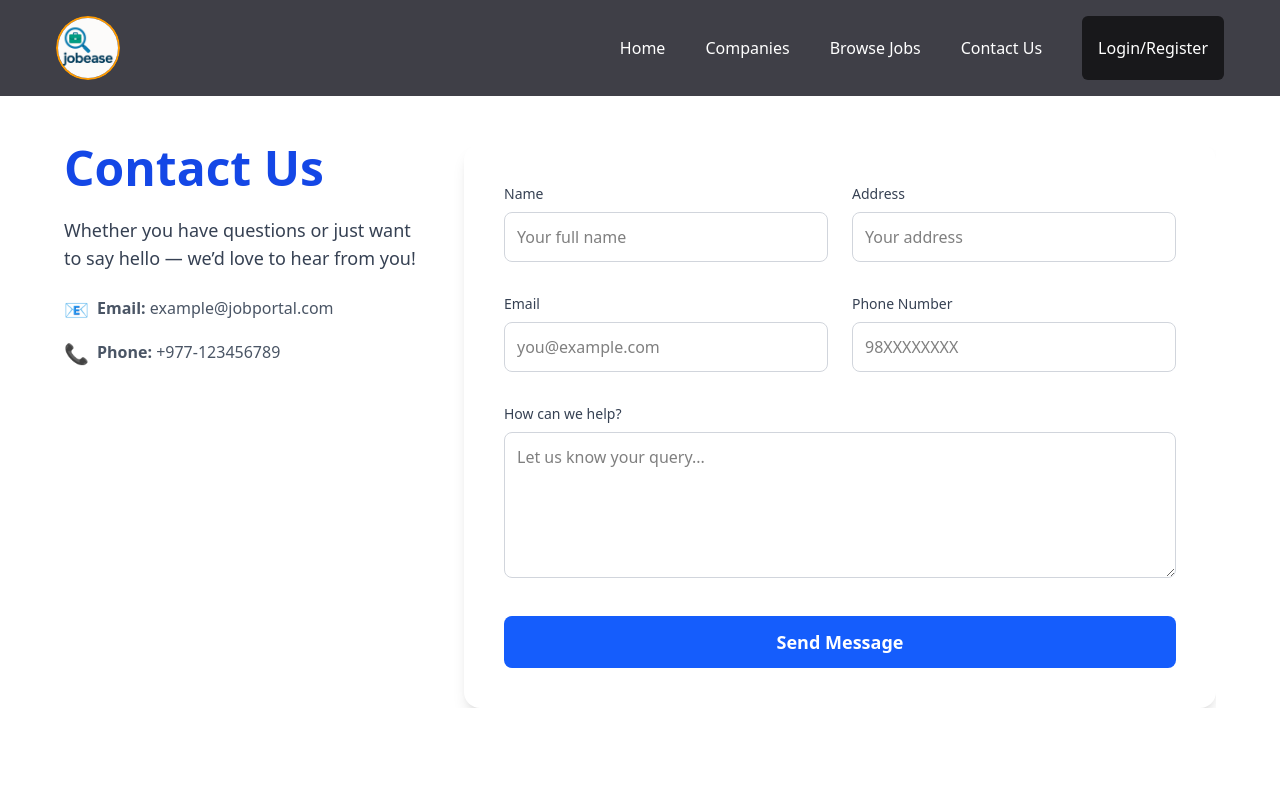
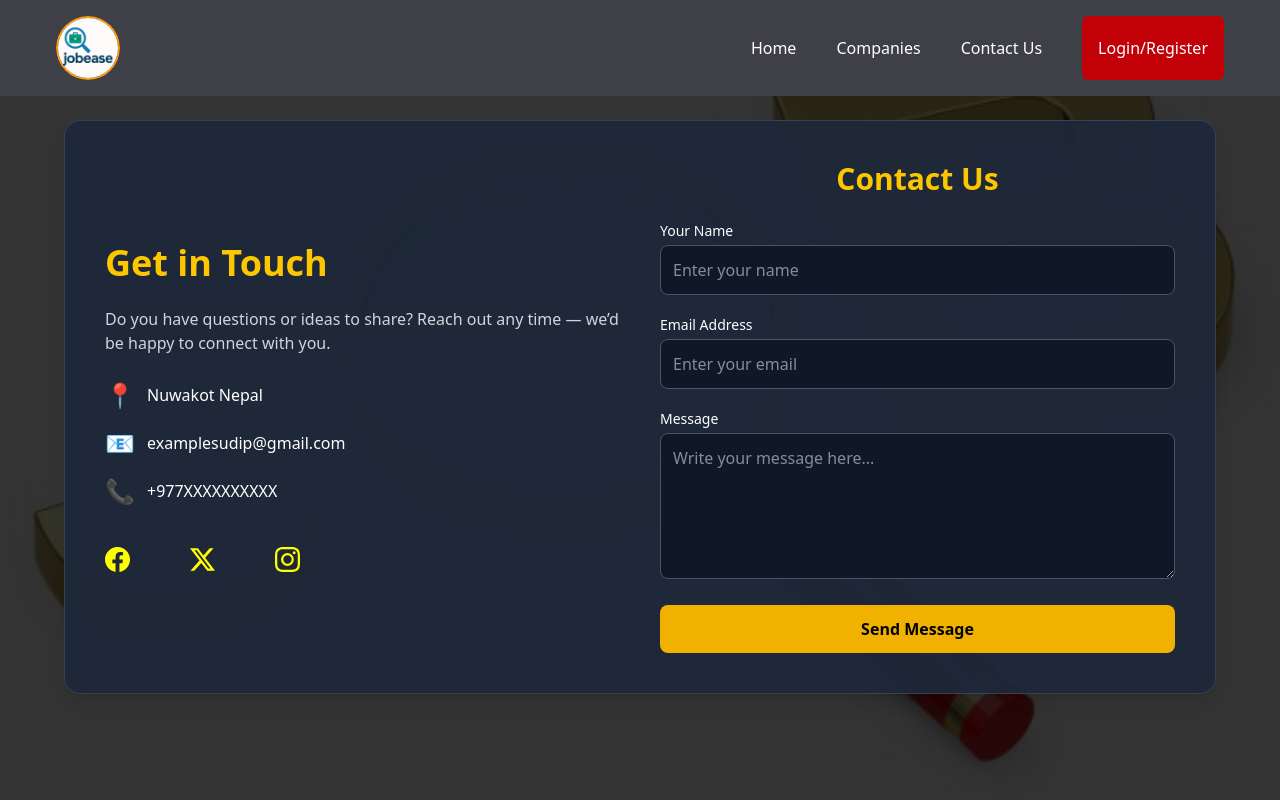
Before and after one commit to sudip-dhakal/jobease, a React (Vite) app: page /contact in a window 1280 px wide. Shown: the top 800 px of the page. Built offline with nearby package versions, Linux system fonts and the light colour scheme.

Commit message:
profile initiation

```diff
--- a/src/Components/Contact.jsx
+++ b/src/Components/Contact.jsx
@@ -1,105 +1,122 @@
 import React from "react";
 import Navbar from "../Reusable/Navbar";
-import Footer from "./Footer";
+import Background from "../Reusable/Background";
 
-const Contact = () => {
+function Contact() {
   return (
     <>
       <Navbar />
-      <div className="px-4 py-12 bg-white min-h-screen">
-        <div className="max-w-6xl mx-auto grid lg:grid-cols-3 gap-12 items-start">
+      <div className="fixed inset-0">
+        <Background />
+      </div>
 
-          <div className="space-y-6">
-            <h1 className="text-5xl font-extrabold text-blue-700">Contact Us</h1>
-            <p className="text-gray-700 text-lg">
-              Whether you have questions or just want to say hello — we’d love to hear from you!
+      <section className="relative flex justify-center items-center py-6 px-3">
+        <div className="relative z-10 w-full max-w-6xl flex flex-col md:flex-row gap-10 bg-gray-800/95 border border-gray-700 rounded-2xl shadow-lg p-10 text-white">
+          <div className="flex flex-col justify-center space-y-6 flex-1">
+            <h1 className="text-4xl font-extrabold text-yellow-400">
+              Get in Touch
+            </h1>
+            <p className="text-gray-300">
+              Do you have questions or ideas to share? Reach out any time — we’d
+              be happy to connect with you.
             </p>
-            <div className="space-y-4 text-gray-600 text-base">
-              <div className="flex items-start gap-2">
-                <span className="text-blue-600 text-xl">📧</span>
-                <p>
-                  <span className="font-semibold">Email:</span> example@jobportal.com
-                </p>
-              </div>
-              <div className="flex items-start gap-2">
-                <span className="text-blue-600 text-xl">📞</span>
-                <p>
-                  <span className="font-semibold">Phone:</span> +977-123456789
-                </p>
-              </div>
+
+            <ul className="space-y-4">
+              <li className="flex items-center gap-3">
+                <span className="text-yellow-400 text-2xl">📍</span>
+                <span>Nuwakot Nepal</span>
+              </li>
+              <li className="flex items-center gap-3">
+                <span className="text-yellow-400 text-2xl">📧</span>
+                <span>examplesudip@gmail.com</span>
+              </li>
+              <li className="flex items-center gap-3">
+                <span className="text-yellow-400 text-2xl">📞</span>
+                <span>+977XXXXXXXXXX</span>
+              </li>
+            </ul>
+
+            <div className="flex gap-x-15 pt-4">
+              <svg
+                xmlns="http://www.w3.org/2000/svg"
+                width="25"
+                height="25"
+                fill="yellow"
+                className="bi bi-facebook"
+                viewBox="0 0 16 16"
+              >
+                <path d="M16 8.049c0-4.446-3.582-8.05-8-8.05C3.58 0-.002 3.603-.002 8.05c0 4.017 2.926 7.347 6.75 7.951v-5.625h-2.03V8.05H6.75V6.275c0-2.017 1.195-3.131 3.022-3.131.876 0 1.791.157 1.791.157v1.98h-1.009c-.993 0-1.303.621-1.303 1.258v1.51h2.218l-.354 2.326H9.25V16c3.824-.604 6.75-3.934 6.75-7.951" />
+              </svg>
+              <svg
+                xmlns="http://www.w3.org/2000/svg"
+                width="25"
+                height="25"
+                fill="yellow"
+                className="bi bi-twitter-x"
+                viewBox="0 0 16 16"
+              >
+                <path d="M12.6.75h2.454l-5.36 6.142L16 15.25h-4.937l-3.867-5.07-4.425 5.07H.316l5.733-6.57L0 .75h5.063l3.495 4.633L12.601.75Zm-.86 13.028h1.36L4.323 2.145H2.865z" />
+              </svg>
+              <svg
+                xmlns="http://www.w3.org/2000/svg"
+                width="25"
+                height="25"
+                fill="yellow"
+                className="bi bi-instagram"
+                viewBox="0 0 16 16"
+              >
+                <path d="M8 0C5.829 0 5.556.01 4.703.048 3.85.088 3.269.222 2.76.42a3.9 3.9 0 0 0-1.417.923A3.9 3.9 0 0 0 .42 2.76C.222 3.268.087 3.85.048 4.7.01 5.555 0 5.827 0 8.001c0 2.172.01 2.444.048 3.297.04.852.174 1.433.372 1.942.205.526.478.972.923 1.417.444.445.89.719 1.416.923.51.198 1.09.333 1.942.372C5.555 15.99 5.827 16 8 16s2.444-.01 3.298-.048c.851-.04 1.434-.174 1.943-.372a3.9 3.9 0 0 0 1.416-.923c.445-.445.718-.891.923-1.417.197-.509.332-1.09.372-1.942C15.99 10.445 16 10.173 16 8s-.01-2.445-.048-3.299c-.04-.851-.175-1.433-.372-1.941a3.9 3.9 0 0 0-.923-1.417A3.9 3.9 0 0 0 13.24.42c-.51-.198-1.092-.333-1.943-.372C10.443.01 10.172 0 7.998 0zm-.717 1.442h.718c2.136 0 2.389.007 3.232.046.78.035 1.204.166 1.486.275.373.145.64.319.92.599s.453.546.598.92c.11.281.24.705.275 1.485.039.843.047 1.096.047 3.231s-.008 2.389-.047 3.232c-.035.78-.166 1.203-.275 1.485a2.5 2.5 0 0 1-.599.919c-.28.28-.546.453-.92.598-.28.11-.704.24-1.485.276-.843.038-1.096.047-3.232.047s-2.39-.009-3.233-.047c-.78-.036-1.203-.166-1.485-.276a2.5 2.5 0 0 1-.92-.598 2.5 2.5 0 0 1-.6-.92c-.109-.281-.24-.705-.275-1.485-.038-.843-.046-1.096-.046-3.233s.008-2.388.046-3.231c.036-.78.166-1.204.276-1.486.145-.373.319-.64.599-.92s.546-.453.92-.598c.282-.11.705-.24 1.485-.276.738-.034 1.024-.044 2.515-.045zm4.988 1.328a.96.96 0 1 0 0 1.92.96.96 0 0 0 0-1.92m-4.27 1.122a4.109 4.109 0 1 0 0 8.217 4.109 4.109 0 0 0 0-8.217m0 1.441a2.667 2.667 0 1 1 0 5.334 2.667 2.667 0 0 1 0-5.334" />
+              </svg>
             </div>
           </div>
 
-
-          <div className="lg:col-span-2 bg-white p-10 rounded-2xl shadow-lg">
-            <form className="space-y-8">
-              <div className="grid md:grid-cols-2 gap-6">
+          <div className="flex-1">
+            <h2 className="text-3xl font-bold text-center mb-6 text-yellow-400">
+              Contact Us
+            </h2>
+            <form className="space-y-5">
               <div>
-                  <label className="block mb-2 text-sm font-medium text-gray-700">Name</label>
+                <label className="block text-sm font-medium mb-1">
+                  Your Name
+                </label>
                 <input
                   type="text"
-                    name="name"
-                    className="w-full border border-gray-300 p-3 rounded-lg focus:outline-none focus:ring-2 focus:ring-blue-500"
-                    placeholder="Your full name"
+                  placeholder="Enter your name"
+                  className="w-full p-3 rounded-lg bg-gray-900 border border-gray-600 text-white focus:ring-2 focus:ring-yellow-400 focus:outline-none"
                 />
               </div>
               <div>
-                  <label className="block mb-2 text-sm font-medium text-gray-700">Address</label>
-                  <input
-                    type="text"
-                    name="address"
-                    className="w-full border border-gray-300 p-3 rounded-lg focus:outline-none focus:ring-2 focus:ring-blue-500"
-                    placeholder="Your address"
-                  />
-                </div>
-              </div>
-
-              <div className="grid md:grid-cols-2 gap-6">
-                <div>
-                  <label className="block mb-2 text-sm font-medium text-gray-700">Email</label>
+                <label className="block text-sm font-medium mb-1">
+                  Email Address
+                </label>
                 <input
                   type="email"
-                    name="email"
-                    className="w-full border border-gray-300 p-3 rounded-lg focus:outline-none focus:ring-2 focus:ring-blue-500"
-                    placeholder="you@example.com"
+                  placeholder="Enter your email"
+                  className="w-full p-3 rounded-lg bg-gray-900 border border-gray-600 text-white focus:ring-2 focus:ring-yellow-400 focus:outline-none"
                 />
               </div>
               <div>
-                  <label className="block mb-2 text-sm font-medium text-gray-700">Phone Number</label>
-                  <input
-                    type="tel"
-                    name="contact"
-                    className="w-full border border-gray-300 p-3 rounded-lg focus:outline-none focus:ring-2 focus:ring-blue-500"
-                    placeholder="98XXXXXXXX"
+                <label className="block text-sm font-medium mb-1">
+                  Message
+                </label>
+                <textarea
+                  rows="5"
+                  placeholder="Write your message here..."
+                  className="w-full p-3 rounded-lg bg-gray-900 border border-gray-600 text-white focus:ring-2 focus:ring-yellow-400 focus:outline-none"
                 />
               </div>
-              </div>
-
-              <div>
-                <label className="block mb-2 text-sm font-medium text-gray-700">How can we help?</label>
-                <textarea
-                  name="message"
-                  rows="5"
-                  className="w-full border border-gray-300 p-3 rounded-lg focus:outline-none focus:ring-2 focus:ring-blue-500"
-                  placeholder="Let us know your query..."
-                ></textarea>
-              </div>
-
-              <div>
               <button
                 type="submit"
-                  className="w-full bg-blue-600 hover:bg-blue-700 text-white font-semibold text-lg py-3 rounded-lg transition duration-200 focus:outline-none focus:ring-2 focus:ring-blue-400 focus:ring-offset-2"
+                className="w-full bg-yellow-500 hover:bg-yellow-600 text-black font-semibold py-3 px-4 rounded-lg shadow-md transition-all"
               >
                 Send Message
               </button>
-              </div>
             </form>
           </div>
         </div>
-      </div>
-      <Footer />
+      </section>
     </>
   );
-};
+}
 
 export default Contact;
--- a/src/Reusable/JobCard.jsx
+++ b/src/Reusable/JobCard.jsx
@@ -5,7 +5,7 @@ const JobCard = () => {
   const [cardModal, setCardModal] = useState(false);
   return (
     <>
-      <div className="text-white border w-[30%] border-gray-700 rounded-xl p-6 bg-gray-900 shadow-lg hover:shadow-2xl transition-shadow duration-300">
+      <div className="text-white border w-[30%] border-gray-700 rounded-xl p-6 bg-gray-800 shadow-lg hover:shadow-2xl transition-shadow duration-300">
         <div className="flex flex-col md:flex-row gap-6 md:gap-10 items-center ">
           <div className="flex-shrink-0 flex items-center justify-center">
             <div className="w-10 h-10 rounded-full border-2 border-amber-500 overflow-hidden">
--- a/src/Reusable/Navbar.jsx
+++ b/src/Reusable/Navbar.jsx
@@ -38,10 +38,10 @@ const Navbar = () => {
             <FaBuilding className="hidden sm:visible" size={20} />
             Companies
           </li>
-          <li className="flex gap-x-3 items-center hover:text-red-700 cursor-pointer duration-300">
+          {/* <li className="flex gap-x-3 items-center hover:text-red-700 cursor-pointer duration-300">
             <FaBriefcase className="hidden sm:visible" size={20} />
             Browse Jobs
-          </li>
+          </li> */}
           <li
             className="flex gap-x-3 items-center hover:text-red-700 cursor-pointer duration-300"
             onClick={() => Navigation("/contact")}
@@ -50,7 +50,7 @@ const Navbar = () => {
             Contact Us
           </li>
           <li
-            className="flex gap-x-3 items-center hover:text-red-700 cursor-pointer duration-300 bg-zinc-900 px-4 rounded-md"
+            className="flex gap-x-3 items-center hover:text-red-700 cursor-pointer duration-300 bg-red-700 px-4 rounded-md"
             onClick={() => Navigation("/login")}
           >
             <FaUser className="hidden sm:visible" size={20} />
--- a/src/User/Profile.jsx
+++ b/src/User/Profile.jsx
@@ -10,8 +10,10 @@ const Profile = () => {
       </div>
       <Navbar />
 
-      <div>
-
+      <div className="mx-10 relative">
+        <div className="bg-gray-800/95 min-h-full min-w-screen py-5 mt-4 text-white rounded-lg px-5">
+          hello
+        </div>
       </div>
     </>
   );
```
Also changed, not shown: src/Recruiter/Home.jsx (added). Lines whose indentation alone changed are shown as unchanged.
